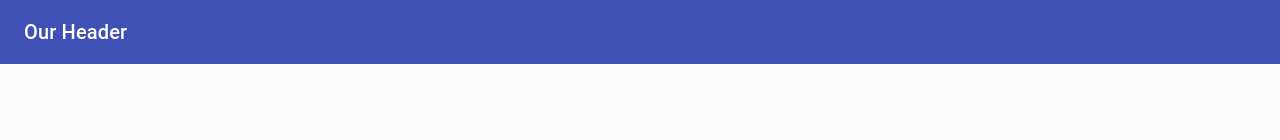
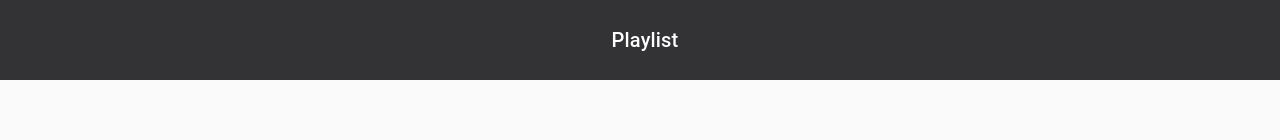
Before and after one commit to Natascha2020/Spotify-playlist, a React (Create React App) app in the folder spotify-playlist/: page / in a window 1280 px wide. Shown: the top 140 px of the page. Built offline with nearby package versions, Linux system fonts and the light colour scheme; grey boxes are pictures that could not be loaded.

Commit message:
Header+Header Styling, added material ui spinner added classes to header elements styled header elements (external css) added material ui spinner reset loading time to 5s

```diff
--- /dev/null
+++ b/spotify-playlist/src/Components/FixedHeader.css
@@ -0,0 +1,63 @@
+.fixed-header {
+  height: 70px;
+}
+.fixed-header-toolbar {
+  background: #333335;
+  padding: 5px;
+  height: 80px;
+  align-items: center;
+  justify-content: center;
+  white-space: nowrap;
+}
+
+.fixed-header-toolbar img.song-image {
+  display: inline-block;
+  flex-direction: column;
+  height: 70px;
+  width: 70px;
+  object-fit: cover;
+  padding: 0;
+  margin: 5px 0px 0px 20px;
+  border: 0;
+}
+
+.fixed-header-toolbar h6 {
+  margin-left: 10px;
+}
+
+.song-details {
+  display: inline-flex;
+  flex-direction: column;
+  vertical-align: top;
+  align-items: center;
+  justify-content: center;
+  position: relative;
+  height: 70px;
+  margin-top: 5px;
+  margin-left: 20px;
+}
+
+.song-title,
+.song-artist {
+  display: block;
+}
+.song-title {
+  color: #fff;
+}
+.song-artist {
+  color: #aaa;
+}
+
+@media screen and (max-width: 700px) {
+  .fixed-header-toolbar {
+  }
+  .fixed-header-toolbar h6.playing {
+    display: none;
+  }
+  .fixed-header-toolbar img.song-image {
+    margin-left: 0;
+  }
+  .song-details {
+    margin-left: 5px;
+  }
+}
--- a/spotify-playlist/src/Components/FixedHeader.js
+++ b/spotify-playlist/src/Components/FixedHeader.js
@@ -1,12 +1,14 @@
 import React from "react";
-import PropTypes from "prop-types";
+//import PropTypes from "prop-types";
 import AppBar from "@material-ui/core/AppBar";
 import Toolbar from "@material-ui/core/Toolbar";
 import Typography from "@material-ui/core/Typography";
 import CssBaseline from "@material-ui/core/CssBaseline";
 import useScrollTrigger from "@material-ui/core/useScrollTrigger";
-import Box from "@material-ui/core/Box";
-import Container from "@material-ui/core/Container";
+//import Box from "@material-ui/core/Box";
+//import Container from "@material-ui/core/Container";
+//import Avatar from "@material-ui/core/Avatar";
+import "./FixedHeader.css";
 
 function FixedHeader(props) {
   const { children, window } = props;
@@ -25,13 +27,37 @@ function FixedHeader(props) {
 }
 
 export default function ElevateAppBar(props) {
+  //console.log(props.playedSong);
   return (
     <>
       <CssBaseline />
-      <FixedHeader {...props}>
+      <FixedHeader {...props} className="fixed-header">
         <AppBar>
-          <Toolbar>
-            <Typography variant="h6">Our Header</Typography>
+          <Toolbar className="fixed-header-toolbar">
+            {props.playedSong ? (
+              <Typography variant="h6" className="playing">
+                {props.title}
+              </Typography>
+            ) : (
+              <Typography variant="h6">{props.title}</Typography>
+            )}
+            {props.playedSong ? (
+              <div>
+                <img
+                  className="song-image"
+                  src={props.playedSong.image}
+                  alt={"Cover for " + props.playedSong.title}
+                />
+                <div className="song-details">
+                  <div className="song-title">{props.playedSong.title}</div>
+                  <div className="song-artist">
+                    by {props.playedSong.author}
+                  </div>
+                </div>
+              </div>
+            ) : (
+              ""
+            )}
           </Toolbar>
         </AppBar>
       </FixedHeader>
--- a/spotify-playlist/src/Components/Playlist.css
+++ b/spotify-playlist/src/Components/Playlist.css
@@ -1,4 +1,4 @@
-img {
+.Playlist img {
   width: 15%;
   min-width: 210px;
 }
@@ -53,7 +53,7 @@ button {
     margin: 0.5em;
   }
 
-  img {
+  .Playlist img {
     width: 25%;
     margin-top: 2em;
     display: none;
--- a/spotify-playlist/src/Components/PlaylistView.js
+++ b/spotify-playlist/src/Components/PlaylistView.js
@@ -1,4 +1,5 @@
 import React, { useState, useEffect } from "react";
+import CircularProgress from "@material-ui/core/CircularProgress";
 import Playlist from "./Playlist";
 import FixedHeader from "./FixedHeader.js";
 import * as externalData from "../Data/SongData";
@@ -7,6 +8,7 @@ import "../App.css";
 export default function PlaylistView() {
   //Creating state variable with importet Data list as initial state
   const [songs, setSongs] = useState([]);
+  const [header, setHeader] = useState();
 
   // Adding the delay function
   useEffect(() => {
@@ -17,7 +19,14 @@ export default function PlaylistView() {
 
   //Creating function for play-Button using index of song-element
   const handlePlayItem = (indexToPlay) => {
-    /*  console.log("playing index: " + indexToPlay); */
+    // getting all data for currently played song
+    let song = songs[indexToPlay];
+    //console.log("playing index: " + indexToPlay);
+    //console.log(`source image: ${song.image}`);
+    //console.log(song);
+    console.log(`we want to play: "${song.title}" by ${song.author}`);
+    // useState to transfer song data to FixedHeader
+    setHeader(song);
   };
 
   //Creating function for delete-Button using index of song-element to delete by filtering an array without selected song-element
@@ -34,7 +43,7 @@ export default function PlaylistView() {
   // Passing functions to manage state as properties to child for beeing able to access
   return (
     <div className="App">
-      <FixedHeader />
+      <FixedHeader title="Playlist" playedSong={header} />
       {songs.length ? (
         songs.map((element, index) => (
           <div key={`song-${index}`}>
@@ -53,7 +62,10 @@ export default function PlaylistView() {
           </div>
         ))
       ) : (
-        <h1>Test</h1>
+        <div className="loading-screen">
+          {/*<h1>BIG HUGE LOADING SYMBOL</h1>*/}
+          <CircularProgress size="10em" />
+        </div>
       )}
     </div>
   );
--- a/spotify-playlist/src/Data/SongData.js
+++ b/spotify-playlist/src/Data/SongData.js
@@ -1,5 +1,4 @@
 //Data to be imported to the PlaylistView
-
 export const SongData = [
   {
     title: "Your're Somebody Else",
@@ -8,7 +7,7 @@ export const SongData = [
     author: "flora cash",
     release: 2018,
     album: "Nothing Lasts Forever",
-    image: "https://m.media-amazon.com/images/I/813nbxIrefL._SS500_.jpg",
+    image: "https://m.media-amazon.com/images/I/813nbxIrefL._SS500_.jpg"
   },
 
   {
@@ -18,7 +17,7 @@ export const SongData = [
     author: "Jordy Maxwell",
     release: 2017,
     album: "Honest",
-    image: "https://i.ytimg.com/vi/wIjFuJirwPE/maxresdefault.jpg",
+    image: "https://i.ytimg.com/vi/wIjFuJirwPE/maxresdefault.jpg"
   },
 
   {
@@ -28,7 +27,8 @@ export const SongData = [
     author: "Toby Johnson",
     release: 2015,
     album: "Fox - EP",
-    image: "https://images.genius.com/11193a458479da054f04da51ee4ef16d.313x313x1.jpg",
+    image:
+      "https://images.genius.com/11193a458479da054f04da51ee4ef16d.313x313x1.jpg"
   },
 
   {
@@ -38,7 +38,7 @@ export const SongData = [
     author: "Vance Joy",
     release: 2018,
     album: " triple j Live At The Wireless - One Night Stand",
-    image: "https://i.ytimg.com/vi/U0yo2XqufgU/maxresdefault.jpg",
+    image: "https://i.ytimg.com/vi/U0yo2XqufgU/maxresdefault.jpg"
   },
 
   {
@@ -48,7 +48,7 @@ export const SongData = [
     author: "Two Door Cinema Club",
     release: 2010,
     album: "Tourist History",
-    image: "https://m.media-amazon.com/images/I/81Dz9dweOGL._SS500_.jpg",
+    image: "https://m.media-amazon.com/images/I/81Dz9dweOGL._SS500_.jpg"
   },
 
   {
@@ -58,6 +58,6 @@ export const SongData = [
     author: "alt-J",
     release: 2018,
     album: "An Awesome Wave",
-    image: "https://i.ytimg.com/vi/1RPPnYEpH2s/maxresdefault.jpg",
-  },
+    image: "https://i.ytimg.com/vi/1RPPnYEpH2s/maxresdefault.jpg"
+  }
 ];
```
